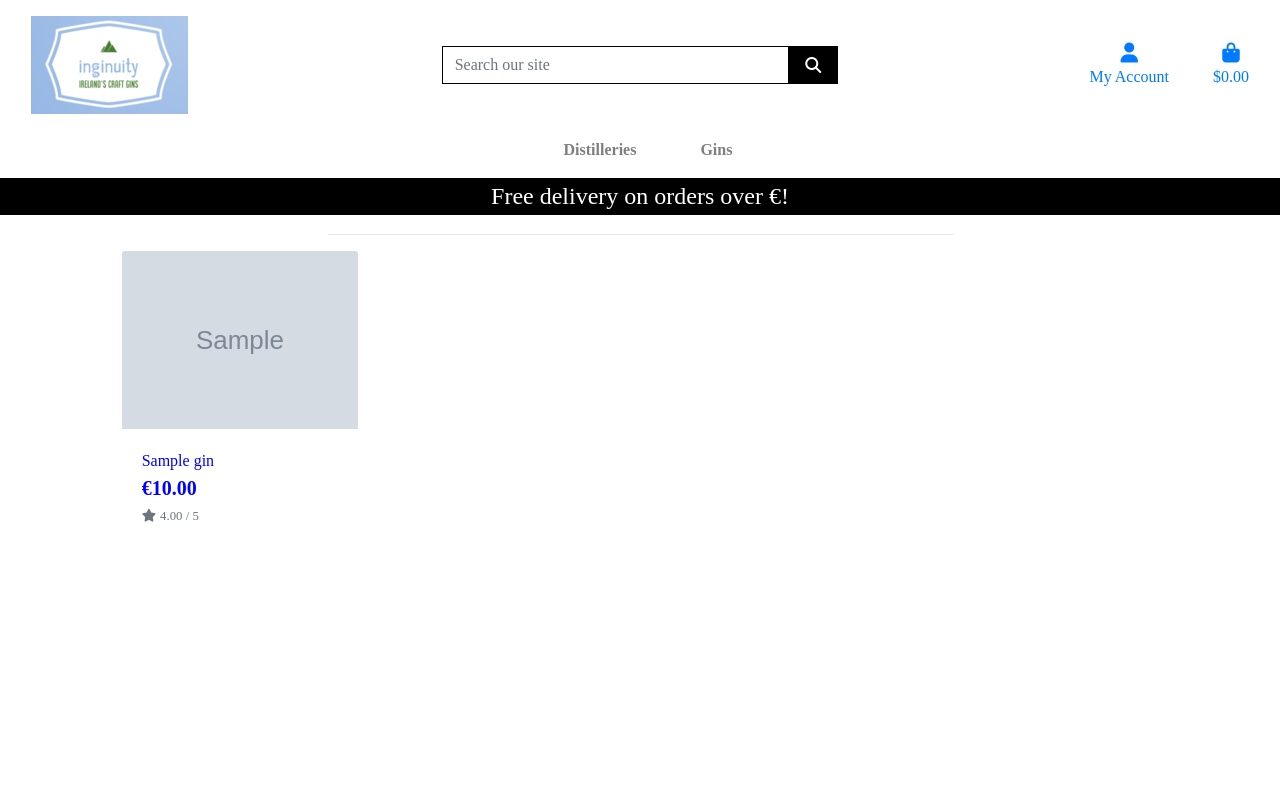
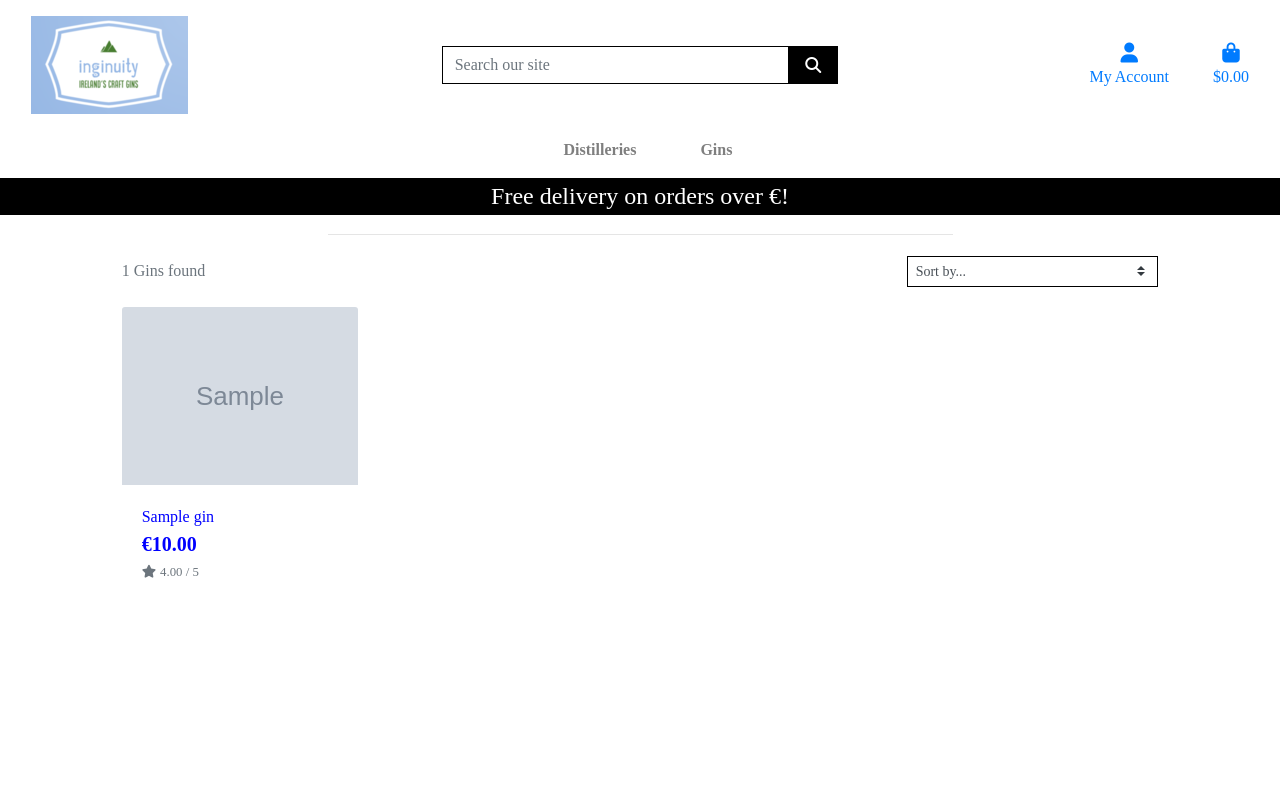
Before and after one commit to ConacBreslin/UNinginuity, a Django app: page /gins/ in a window 1280 px wide. Run offline with Django 3.2, Linux system fonts and the light colour scheme; tables that the repository leaves empty hold one stand-in row (values such as "Sample post"); grey boxes marked "Sample" are stand-in pictures; some libraries are stand-ins or nearby versions.

Commit message:
Add sorting displays and product count to gins page

```diff
--- a/gins/templates/gins/gins.html
+++ b/gins/templates/gins/gins.html
@@ -20,7 +20,31 @@
     </div>
     <div class="row">
         <div class="gin-container col-10 offset-1">
-            <div class="row mt-1 mb-2"></div>
+            <div class="row mt-1 mb-2">
+                <div class="col-12 col-md-6 my-auto order-md-last d-flex justify-content-center justify-content-md-end">
+                    <div class="sort-select-wrapper w-50">
+                        <select id="sort-selector" class="custom-select custom-select-sm rounded-0 border border-{% if current_sorting != 'None_None' %}info{% else %}black{% endif %}">
+                            <option value="reset" {% if current_sorting == 'None_None' %}selected{% endif %}>Sort by...</option>
+                            <option value="price_asc" {% if current_sorting == 'price_asc' %}selected{% endif %}>Price (low to high)</option>
+                            <option value="price_desc" {% if current_sorting == 'price_desc' %}selected{% endif %}>Price (high to low)</option>
+                            <option value="rating_asc" {% if current_sorting == 'rating_asc' %}selected{% endif %}>Rating (low to high)</option>
+                            <option value="rating_desc" {% if current_sorting == 'rating_desc' %}selected{% endif %}>Rating (high to low)</option>
+                            <option value="name_asc" {% if current_sorting == 'name_asc' %}selected{% endif %}>Name (A-Z)</option>
+                            <option value="name_desc" {% if current_sorting == 'name_desc' %}selected{% endif %}>Name (Z-A)</option>
+                            <option value="category_asc" {% if current_sorting == 'distillery_asc' %}selected{% endif %}>Category (A-Z)</option>
+                            <option value="category_desc" {% if current_sorting == 'distillery_desc' %}selected{% endif %}>Category (Z-A)</option>
+                        </select>
+                    </div>
+                </div>
+                <div class="col-12 col-md-6 order-md-first">
+                    <p class="text-muted mt-3 text-center text-md-left">
+                        {% if search_term or current_categories or current_sorting != 'None_None' %}
+                            <span class="small"><a href="{% url 'gins' %}">Gins Home</a> | </span>
+                        {% endif %}
+                        {{ gins|length }} Gins found {% if search_term %} for <strong>"{{ search_term }}"</strong>{% endif %}
+                    </p>
+                </div>
+            </div>
             <div class="row">
                 {% for gin in gins %}
                     <div class="col-sm-6 col-md-6 col-lg-4 col-xl-3">
--- a/gins/views.py
+++ b/gins/views.py
@@ -20,7 +20,8 @@ def all_gins(request):
             if sortkey == 'name':
                 sortkey = 'lower_name'
                 gins = gins.annotate(lower_name=Lower('name'))
-
+            if sortkey == 'distillery':
+                sortkey = 'distillery__name'
             if 'direction' in request.GET:
                 direction = request.GET['direction']
                 if direction == 'desc':
@@ -37,9 +38,12 @@ def all_gins(request):
             queries = Q(name__icontains=query) | Q(description__icontains=query)
             gins = gins.filter(queries)
 
+    current_sorting = f'{sort}_{direction}'
+
     context = {
         'gins': gins,
         'search_term': query,
+        'current_sorting': current_sorting,
     }
 
     return render(request, 'gins/gins.html', context)
--- a/templates/includes/main-nav.html
+++ b/templates/includes/main-nav.html
@@ -25,7 +25,7 @@
                 <a href="{% url 'gins' %}" class="dropdown-item">All Gins</a>
                 <a href="{% url 'gins' %}?sort=price&direction=asc" class="dropdown-item">Sort by Price</a>
                 <a href="{% url 'gins' %}?sort=rating&direction=desc" class="dropdown-item">Sort by Rating</a>
-                <a href="" class="dropdown-item">Sort by Flavour</a>
+                <a href="{% url 'gins' %}?sort=distillery&direction=asc" class="dropdown-item">Sort by Distillery</a>
             </div>
         </li>
     </ul>
```
